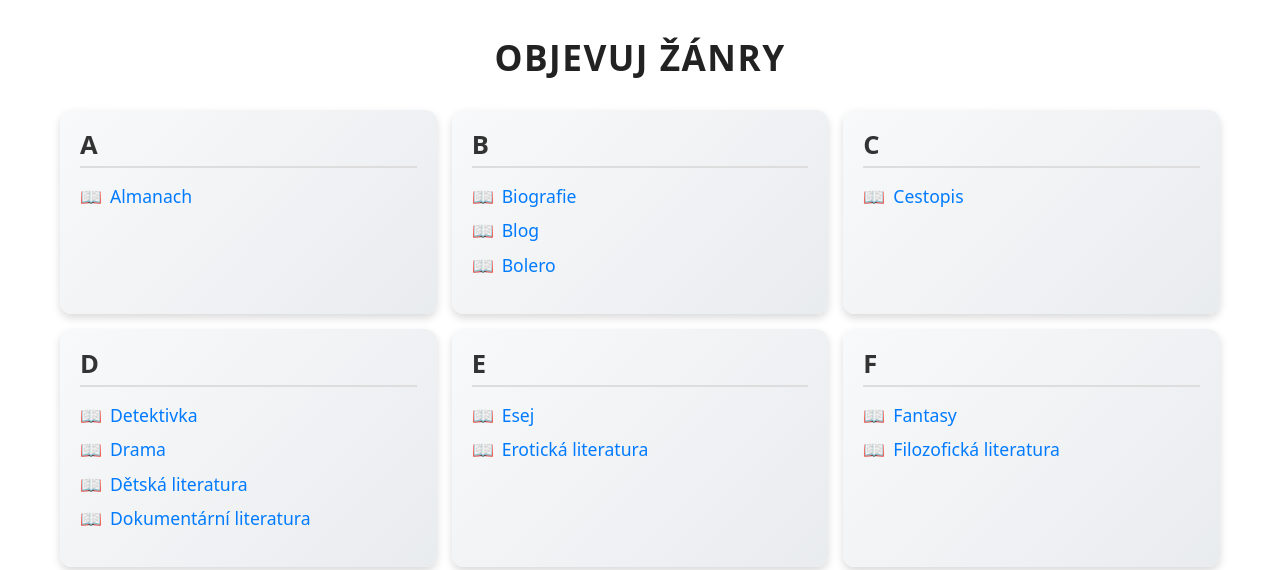
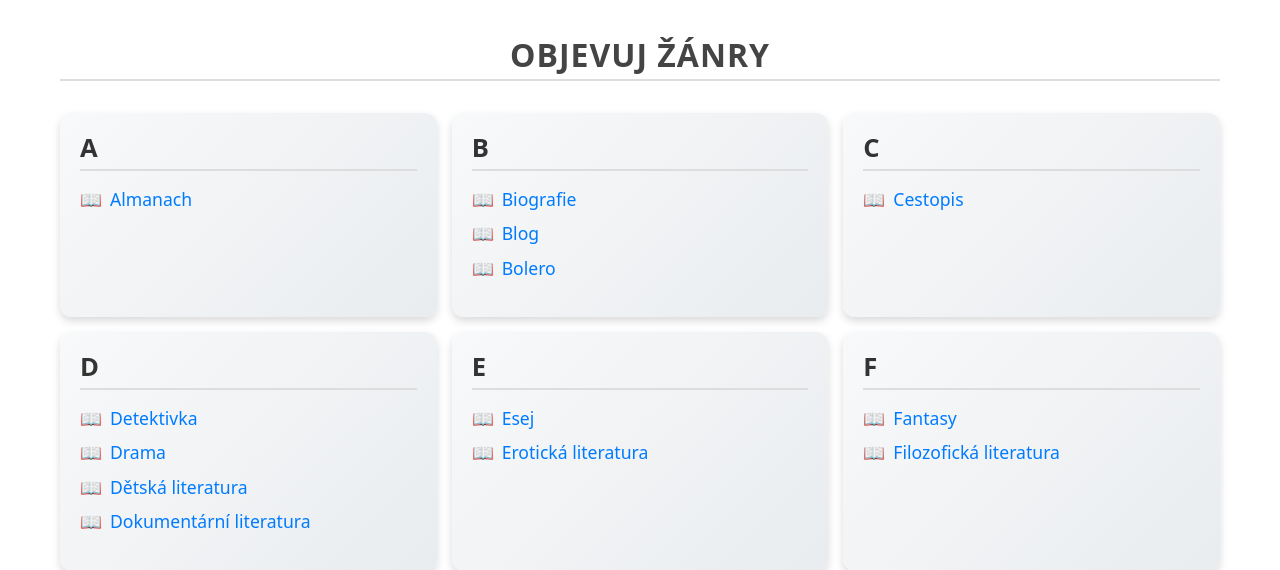
Before and after one commit to Seifeak/maturitni-prace, a PHP site: page /app/UI/Categories/categories.html in a window 1280 px wide. Shown: the part 90-660 px from the top of the page. Run offline with PHP 8.4, Linux system fonts and the light colour scheme.

Commit message:
some css modifications

```diff
--- a/www/assets/css/styles-categories.css
+++ b/www/assets/css/styles-categories.css
@@ -54,13 +54,25 @@
 }
 
 .genres-container h1 {
+  font-size: 2rem;
+  text-align: center;
+  color: #444;
+  border-bottom: 2px solid #ddd;
+  padding-bottom: 5px;
+  letter-spacing: 1px;
+  text-transform: uppercase;
+  font-weight: 800;
+
+  /*
   font-weight: 700;
   text-align: center;
   font-size: 2.2rem;
   color: #222;
-  text-transform: uppercase;
+
   letter-spacing: 1.5px;
   margin-bottom: 3rem;
+  */
+
 }
 
 .genre-list {
```
